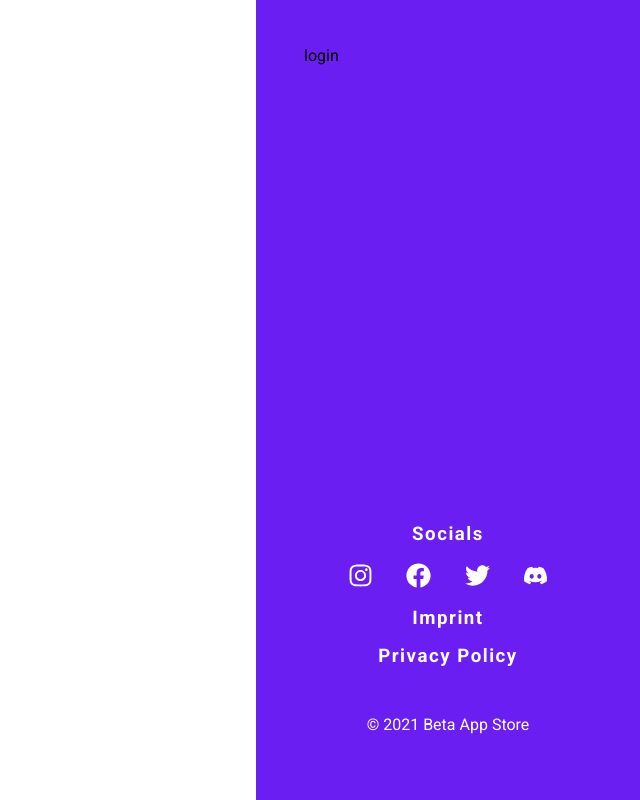
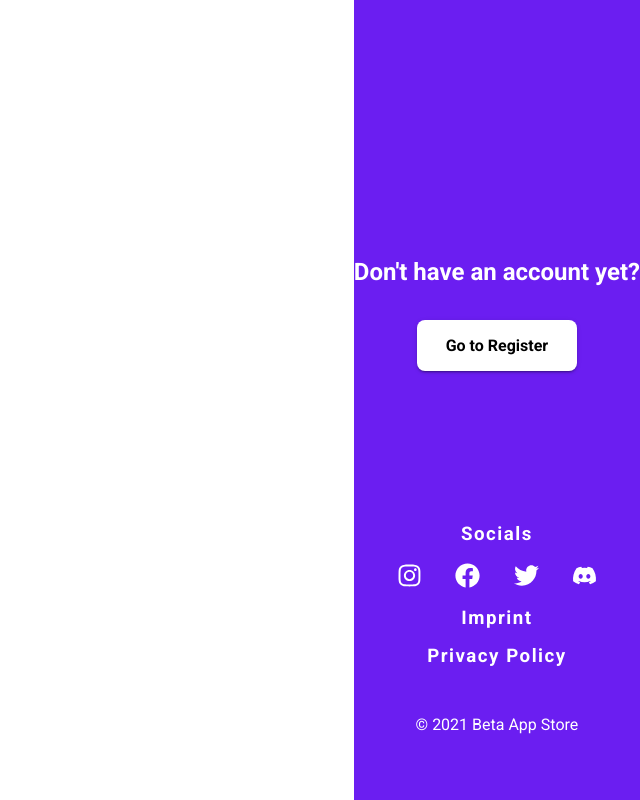
Before and after one commit to floriankulig/testiply, a Next.js app: page /login in a window 1280 px wide. Shown: the whole page, without its empty margins (640-1280 px from the left). Built offline with nearby package versions, Linux system fonts and the light colour scheme.

Commit message:
added section to change formtype

```diff
--- a/src/components/auth/AuthInfoSidebar.tsx
+++ b/src/components/auth/AuthInfoSidebar.tsx
@@ -2,15 +2,25 @@ import styled from "styled-components";
 import { FormType } from "ts"
 import { getTextColor } from "helpers";
 import { Policies, Socials } from "components/InfoFooter";
+import { Button } from "components/Button";
+import Link from "next/link";
 
 const StyledAuthInfoSidebar = styled.div`
-    width: 30vw;
+    width: var(--auth-sidebar-width);
     height: 100vh;
     background-color: #6B1EF1;
     display: flex;
     flex-direction: column;
     justify-content: space-between;
-    padding: 3em;
+    padding: 15em 0 3em;
+
+    .cta-change-formtype{
+        h2{
+            color: ${getTextColor("#6B1EF1")};
+            margin-bottom: 1.5em;
+        }
+        text-align: center;
+    }
 `;
 
 const Info = styled.div`
@@ -34,7 +44,24 @@ interface AuthInfoSidebarProps {
 export const AuthInfoSidebar: React.FC<AuthInfoSidebarProps> = ({ type }) => {
     return (
         <StyledAuthInfoSidebar>
-            {type}
+            <div className="cta-change-formtype">
+                {type === "register" ? (
+                    <>
+                        <h2>Already have an Account?</h2>
+                        <Link href="/login">
+                            <Button color="white" big bold >Go to Log In</Button>
+                        </Link>
+                    </>
+                ) : (
+                        <>
+                            <h2>Don't have an account yet?</h2>
+                            <Link href="/register">
+                                <Button color="white" big bold>Go to Register</Button>
+                            </Link>
+                        </>
+                    )
+                }
+            </div>
             <Info>
                 <div className="info-group">
                     <Socials />
```
